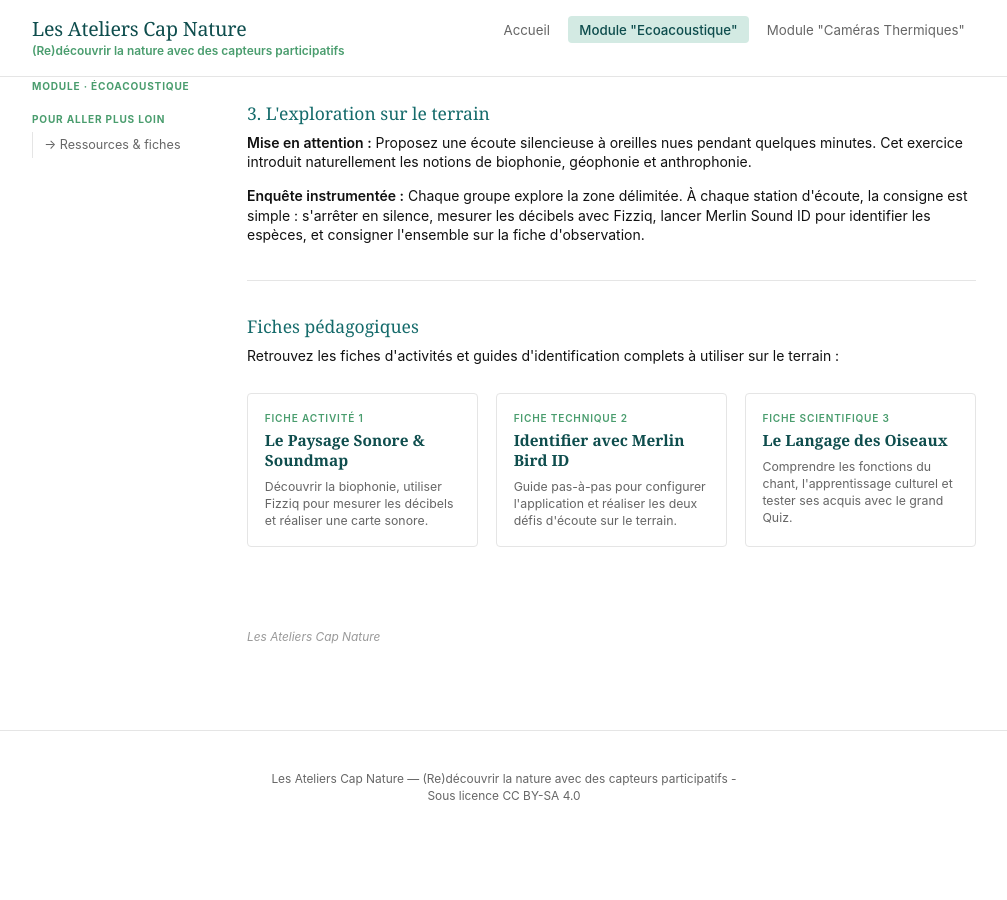
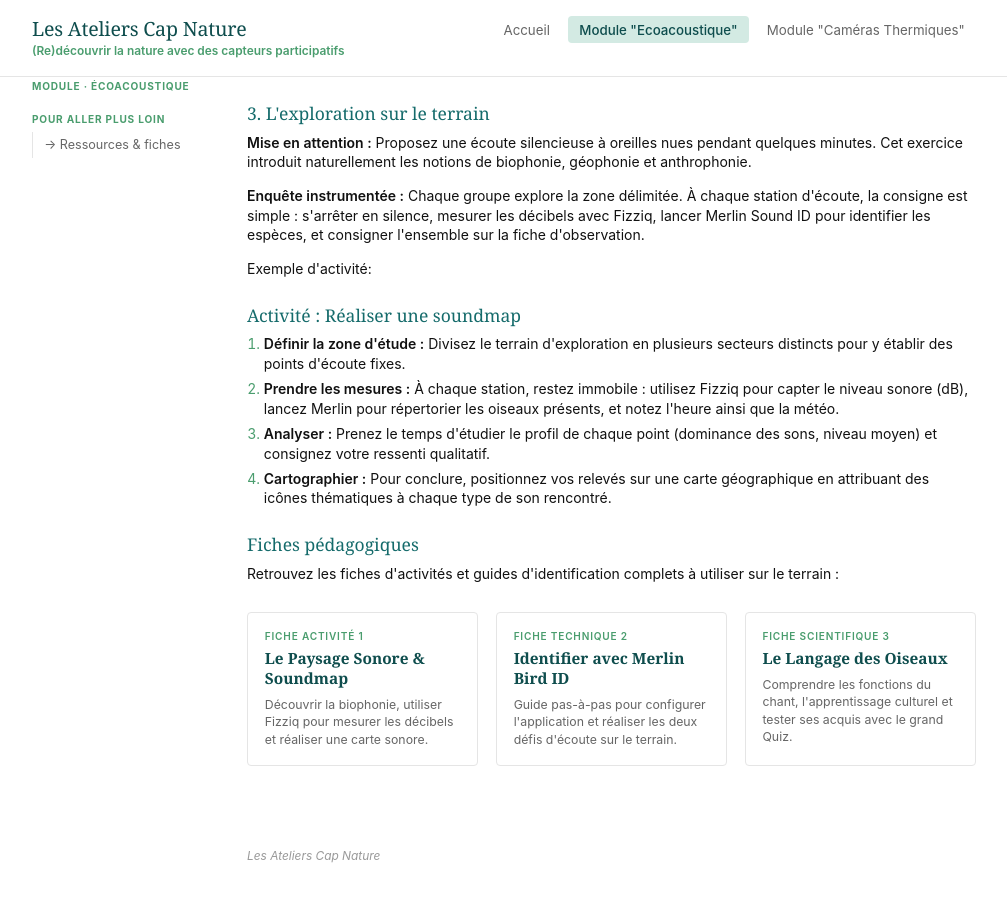
Before and after one commit to marieleapouliquen/wiki-cap-nature, a Jekyll site: the page built from _pages/module-oiseaux/index.md, in a window 1280 px wide and 900 px high, scrolled down 4013 px. Shown: the whole window, without its empty margins (136-1143 px from the left). Built offline with Jekyll 4.4.1, drawn with Linux system fonts in a browser that asks for light colours; before the commit the page ends 4858 px from its top, so only the background shows below that.

Commit message:
Update index.md

```diff
--- a/_pages/module-oiseaux/index.md
+++ b/_pages/module-oiseaux/index.md
@@ -216,11 +216,15 @@ Pour la mise en contexte, quelques idées :
   <p><strong>Mise en attention :</strong> Proposez une écoute silencieuse à oreilles nues pendant quelques minutes. Cet exercice introduit naturellement les notions de biophonie, géophonie et anthrophonie.</p>
   <p><strong>Enquête instrumentée :</strong> Chaque groupe explore la zone délimitée. À chaque station d'écoute, la consigne est simple : s'arrêter en silence, mesurer les décibels avec Fizziq, lancer Merlin Sound ID pour identifier les espèces, et consigner l'ensemble sur la fiche d'observation.</p>
 
+Exemple d'activité:
 
-
-
-  <hr>
-
+  <h3>Activité : Réaliser une soundmap</h3>
+  <ol>
+    <li><strong>Définir la zone d'étude :</strong> Divisez le terrain d'exploration en plusieurs secteurs distincts pour y établir des points d'écoute fixes.</li>
+    <li><strong>Prendre les mesures :</strong> À chaque station, restez immobile : utilisez Fizziq pour capter le niveau sonore (dB), lancez Merlin pour répertorier les oiseaux présents, et notez l'heure ainsi que la météo.</li>
+    <li><strong>Analyser :</strong> Prenez le temps d'étudier le profil de chaque point (dominance des sons, niveau moyen) et consignez votre ressenti qualitatif.</li>
+    <li><strong>Cartographier :</strong> Pour conclure, positionnez vos relevés sur une carte géographique en attribuant des icônes thématiques à chaque type de son rencontré.</li>
+  </ol>
 
 
   <h3>Fiches pédagogiques</h3>
```
